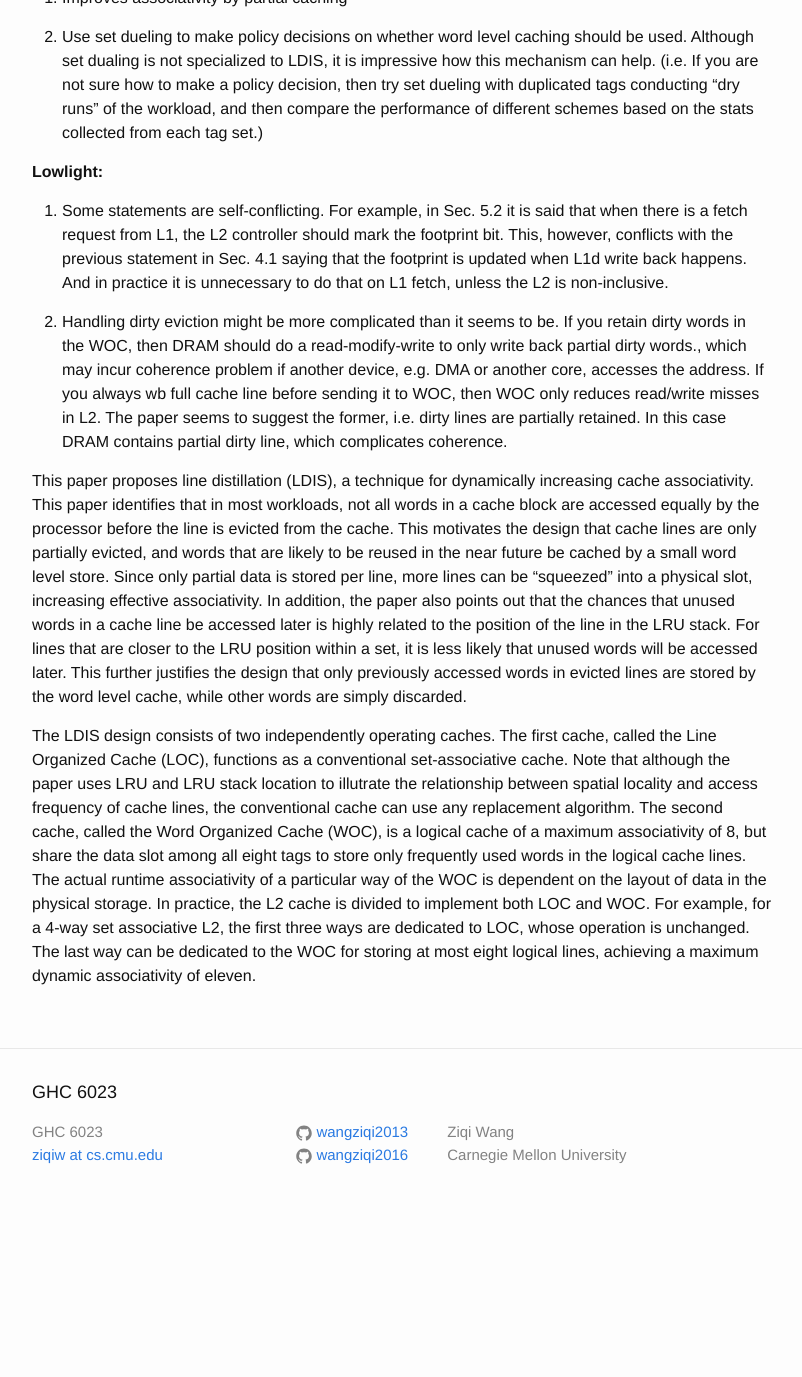
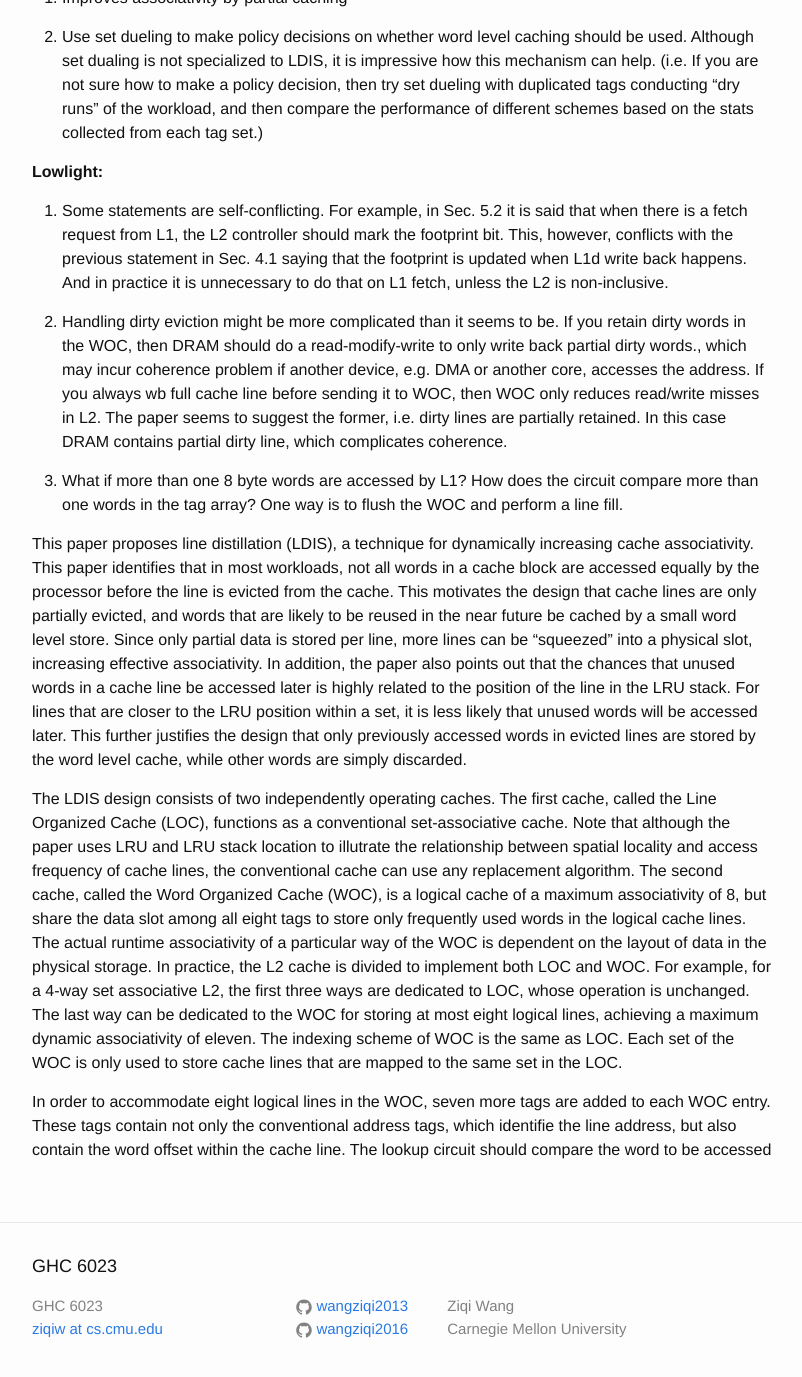
Before and after one commit to wangziqi2013/wangziqi2013.github.io, a Jekyll site: the page built from _posts/2020-07-02-ldis.markdown, in a window 1280 px wide and 1400 px high, scrolled down 587 px. Shown: the top 1377 px of the window, without its empty margins (238-1040 px from the left). Built offline with Jekyll 4.4.1, drawn with Linux system fonts in a browser that asks for light colours; before the commit the page ends 1813 px from its top, so only the background shows below that.

Commit message:
Adding lowlight

```diff
--- a/_posts/2020-07-02-ldis.markdown
+++ b/_posts/2020-07-02-ldis.markdown
@@ -37,6 +37,9 @@ version_mgmt:
    The paper seems to suggest the former, i.e. dirty lines are partially retained. In this case DRAM contains partial
    dirty line, which complicates coherence.
 
+3. What if more than one 8 byte words are accessed by L1? How does the circuit compare more than one words in the tag
+   array? One way is to flush the WOC and perform a line fill.
+
 This paper proposes line distillation (LDIS), a technique for dynamically increasing cache associativity.
 This paper identifies that in most workloads, not all words in a cache block are accessed equally by the processor before
 the line is evicted from the cache. This motivates the design that cache lines are only partially evicted, and words
@@ -56,3 +59,9 @@ The actual runtime associativity of a particular way of the WOC is dependent on
 In practice, the L2 cache is divided to implement both LOC and WOC. For example, for a 4-way set associative L2, the first
 three ways are dedicated to LOC, whose operation is unchanged. The last way can be dedicated to the WOC for storing
 at most eight logical lines, achieving a maximum dynamic associativity of eleven.
+The indexing scheme of WOC is the same as LOC. Each set of the WOC is only used to store cache lines that are mapped
+to the same set in the LOC.
+
+In order to accommodate eight logical lines in the WOC, seven more tags are added to each WOC entry. These tags
+contain not only the conventional address tags, which identifie the line address, but also contain the word offset within
+the cache line. The lookup circuit should compare the word to be accessed
```
